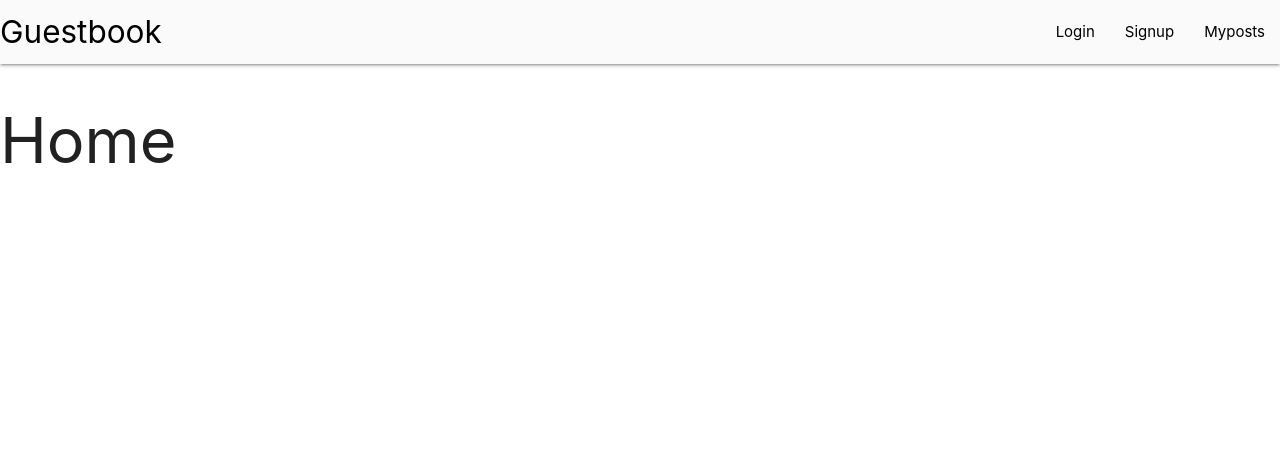
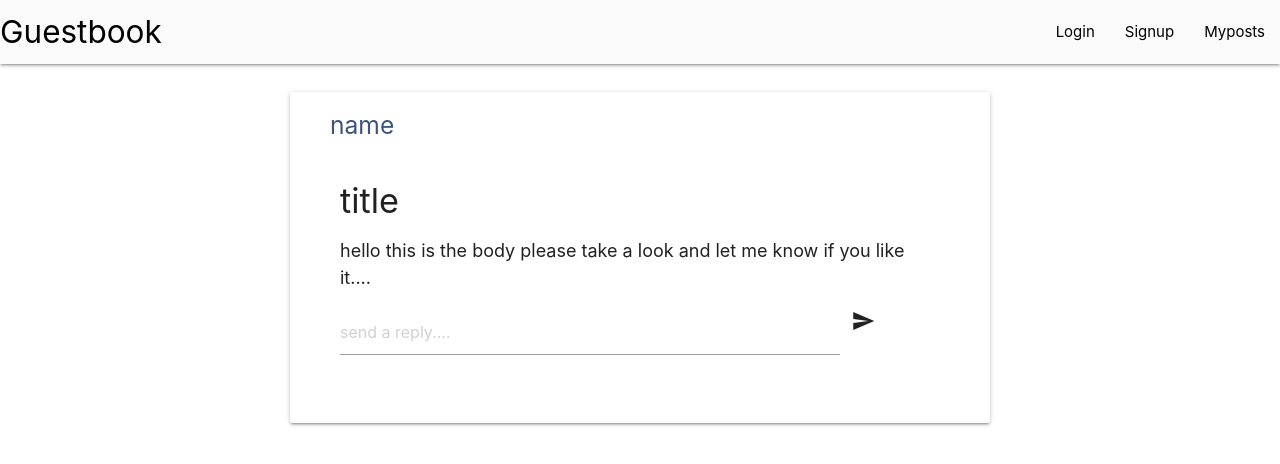
Before and after one commit to ahmyasser/Guestbook-frontend, a React (Create React App) app: page / in a window 1280 px wide. Shown: the top 464 px of the page. Built offline with nearby package versions, Linux system fonts and the light colour scheme.

Commit message:
added home page UI

```diff
--- a/public/index.html
+++ b/public/index.html
@@ -28,6 +28,8 @@
     <!-- Compiled and minified CSS -->
     <link rel="stylesheet" href="https://cdnjs.cloudflare.com/ajax/libs/materialize/1.0.0/css/materialize.min.css">
 
+    <link href="https://fonts.googleapis.com/icon?family=Material+Icons" rel="stylesheet">
+
     <title>React App</title>
   </head>
   <body>
--- a/src/App.css
+++ b/src/App.css
@@ -11,7 +11,7 @@ color: #000 !important;
     max-width: 400px;
     margin: 10px auto;
 }
-.input-field input[type=text]:focus {
+input[type=text]:focus {
     border-bottom: 1px solid rgb(124, 167, 248) !important;
     box-shadow: 0 1px 0 0 rgb(124, 167, 248)  !important;
 }
@@ -19,3 +19,18 @@ color: #000 !important;
     border-bottom: 1px solid rgb(124, 167, 248) !important;
     box-shadow: 0 1px 0 0 rgb(124, 167, 248)  !important;
 }
+.home-card {
+    max-width: 700px;
+    margin: 28px auto;
+}
+.message{
+
+    font-size: large;
+    padding-bottom: 40px;
+    padding-left: 50px;
+    padding-right: 50px;
+}
+.home-card h5 {
+    padding:20px 40px;
+    color:  rgb(60, 83, 124);
+}
--- a/src/components/screens/Home.js
+++ b/src/components/screens/Home.js
@@ -2,8 +2,20 @@ import React from 'react';
 
 const Home = ()=>{
     return(
-<h1>Home</h1>
-    );
+<div className="home">
+<div className="card home-card">
+<h5>name</h5>
+<div className="message">
+<h4>title</h4>
+<p>hello this is the body please take a look and let me know if you like it....</p>
+<div className="row">
+<input class="col s10" type="text"placeholder="send a reply...."/>
+<i class="material-icons col s2">send</i>
+</div>
+</div>
+</div>
+</div>
+);
 }
 
-export default Home;
+export default Home
```
